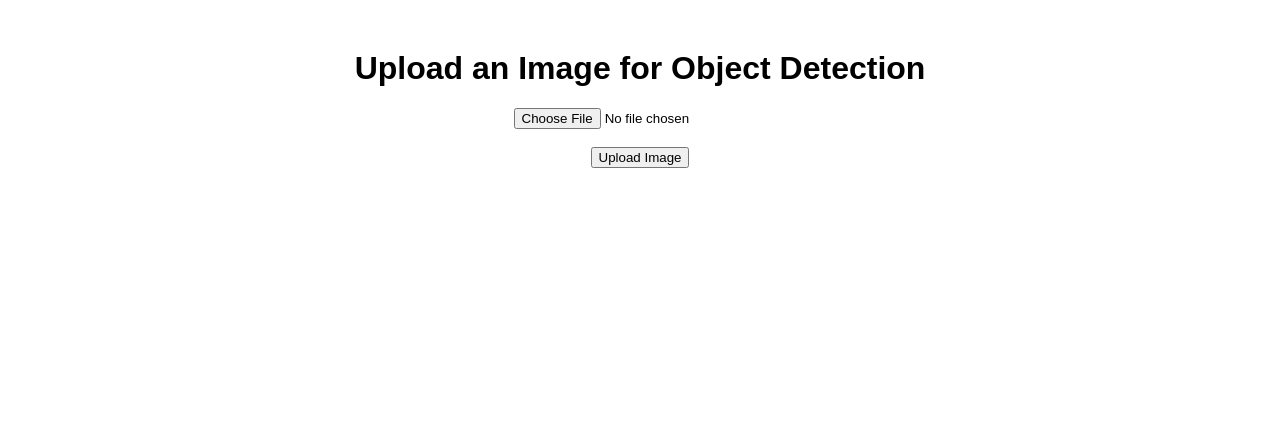
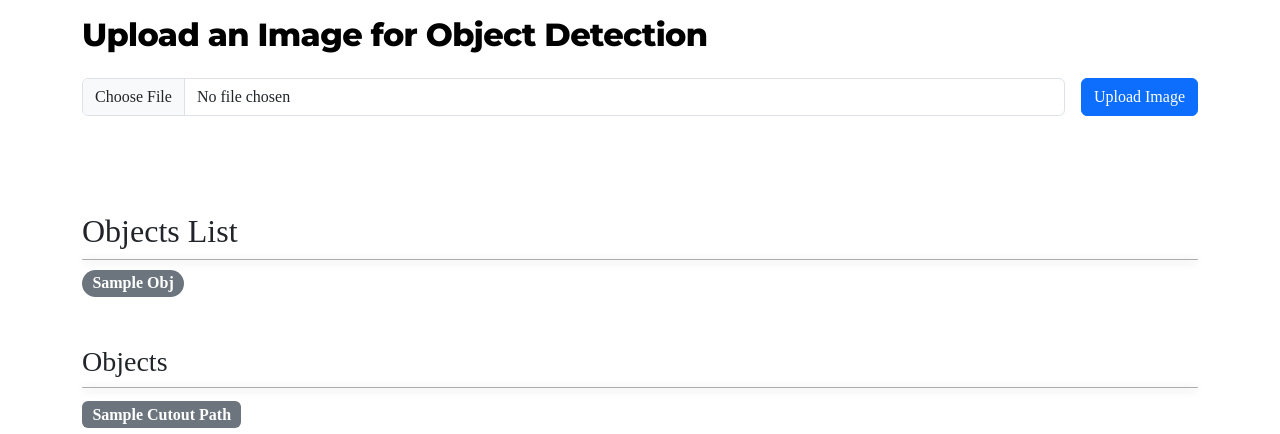
Before and after one commit to ranjeet-kumar-r/Object-Detection-and-Classification, a Flask app: template templates/index.html in a window 1280 px wide. Shown: the top 434 px of the page. Before the commit the page ends 168 px from the top, so only its background shows below. Run offline with Flask 3, Linux system fonts and the light colour scheme; the template is opened without the code that fills it: most values are stand-ins (such as "Sample title", 1, 10 or a date in 2020).

Commit message:
Basic working and design complete

```diff
--- a/app.py
+++ b/app.py
@@ -1,3 +1,4 @@
+import copy
 import os
 import cv2
 import numpy as np
@@ -12,6 +13,10 @@ app = Flask(__name__)
 # Folder to store uploaded images
 UPLOAD_FOLDER = 'static/uploads/'
 app.config['UPLOAD_FOLDER'] = UPLOAD_FOLDER
+
+# Ensure the upload folder exists
+if not os.path.exists(UPLOAD_FOLDER):
+    os.makedirs(UPLOAD_FOLDER)
 
 # Allowed file extensions for uploads
 ALLOWED_EXTENSIONS = {'png', 'jpg', 'jpeg', 'gif'}
@@ -46,58 +51,62 @@ def delete_previous_image(upload_folder):
         except Exception as e:
             print(f"Error deleting file {file_path}: {e}")
 
-# Object detection function
-def detect_objects(image_path):
+# Object detection and cut-out function
+def detect_objects_and_cutout(image_path):
     img = cv2.imread(image_path)
     img_rgb = cv2.cvtColor(img, cv2.COLOR_BGR2RGB)
     img_tensor = tf.convert_to_tensor(img_rgb, dtype=tf.uint8)
     img_tensor = tf.expand_dims(img_tensor, 0)  # Add batch dimension
 
-    # Perform detection (assuming 'detector' is defined)
+    # Perform detection
     detections = detector(img_tensor)
 
     # Extract detection results
     num_detections = int(detections.pop('num_detections'))
-    detections = {key: value[0, :num_detections].numpy()
-                 for key, value in detections.items()}
+    detections = {key: value[0, :num_detections].numpy() for key, value in detections.items()}
     detections['num_detections'] = num_detections
     detections['detection_classes'] = detections['detection_classes'].astype(np.int64)
 
-    # Set confidence threshold
     confidence_threshold = 0.5
     detected_objects = []
 
-    # Draw bounding boxes and labels on the image
+    cutout_paths = []  # To store paths of individual object cutouts
+    processed_img = copy.deepcopy(img)
+
     for i in range(num_detections):
         score = detections['detection_scores'][i]
         if score < confidence_threshold:
             continue
+
         box = detections['detection_boxes'][i]
         class_id = detections['detection_classes'][i]
         class_name = labels[class_id - 1] if class_id <= len(labels) else 'N/A'
-        print(class_id, class_name, labels)
-        # Store detected object name and score
+
+        # Get the bounding box coordinates
+        height, width, _ = img.shape
+        ymin, xmin, ymax, xmax = box
+        (left, right, top, bottom) = (int(xmin * width), int(xmax * width), int(ymin * height), int(ymax * height))
+
+        # Cut out the object from the image
+        cutout = img[top:bottom, left:right]
+        cutout_filename = f"cutout_{class_name}_{i}.jpg"
+        cutout_path = os.path.join(app.config['UPLOAD_FOLDER'], cutout_filename)
+        cv2.imwrite(cutout_path, cutout)
+        cutout_paths.append((cutout_filename, class_name))
         detected_objects.append(f"{class_name} ({int(score * 100)}%)")
 
-        # Convert box coordinates from normalized to pixel values
-        height, width, _ = img.shape
-        ymin, xmin, ymax, xmax = box
-        (left, right, top, bottom) = (xmin * width, xmax * width,
-                                      ymin * height, ymax * height)
 
-        # Draw the bounding box
-        cv2.rectangle(img, (int(left), int(top)), (int(right), int(bottom)), (0, 255, 0), 2)
-        # Put label near the bounding box
-        label = f"{class_name}: {int(score * 100)}%"
-        cv2.putText(img, label, (int(left), int(top) - 10),
-                    cv2.FONT_HERSHEY_SIMPLEX, 0.5, (0, 255, 0), 2)
+        # Draw bounding box on the original image
+        cv2.rectangle(processed_img, (left, top), (right, bottom), (0, 255, 0), 2)
+        cv2.putText(processed_img, f"{int(score * 100)}%", (left, top - 10), cv2.FONT_HERSHEY_SIMPLEX, 0.5, (0, 255, 0), 2)
 
-    # Save the output image with bounding boxes
-    output_filename = "output_" + os.path.basename(image_path)
-    output_path = os.path.join(UPLOAD_FOLDER, output_filename)
-    cv2.imwrite(output_path, img)
 
-    return output_filename, detected_objects
+    # Save the image with bounding boxes
+    processed_image_file_name = "processed_" + os.path.basename(image_path)
+    processed_image_path = os.path.join(UPLOAD_FOLDER, processed_image_file_name)
+    cv2.imwrite(processed_image_path, processed_img)
+
+    return detected_objects, cutout_paths, processed_image_file_name
 
 @app.route('/', methods=['GET', 'POST'])
 def upload_file():
@@ -116,14 +125,12 @@ def upload_file():
             filename = secure_filename(file.filename)
             file_path = os.path.join(app.config['UPLOAD_FOLDER'], filename)
             file.save(file_path)
+            # Perform object detection and cut out objects
+            detected_objects, cutout_paths, processed_image_path = detect_objects_and_cutout(file_path)
 
-            # Perform object detection and get detected object names
-            output_filename, detected_objects = detect_objects(file_path)
-
-            # Redirect to display the detected image and objects
-            return render_template('index.html', filename=filename, output_image=output_filename, detected_objects=detected_objects)
-
-    return render_template('index.html', filename=None, output_image=None, detected_objects=[])
+            # Redirect to display the detected objects and cutouts
+            return render_template('index.html',filename=filename, processed_image_path=processed_image_path, detected_objects=detected_objects, cutout_paths=cutout_paths)
+    return render_template('index.html', filename=None, processed_image_path=None, detected_objects=[], cutout_paths=[], )
 
 @app.route('/uploads/<filename>')
 def uploaded_file(filename):
--- /dev/null
+++ b/static/script.js
@@ -0,0 +1,42 @@
+const form = document.getElementById('uploadForm');
+        form.addEventListener('submit', function() {
+            const progress = document.querySelector('.progress');
+            const progressBar = document.getElementById('progressBar');
+            const progressOverlay = document.getElementById('progressOverlay');
+
+            // Show progress overlay and bar
+            progress.style.display = 'block';
+            progressOverlay.style.display = 'block';
+
+            let width = 0;
+            let interval = setInterval(function() {
+                console.log(width);
+
+                if (width >= 100) {
+                    clearInterval(interval);
+                } else {
+                    width += 10;
+                    progressBar.style.width = width + '%';
+                    progressBar.innerHTML = width + '%';
+                }
+            }, 300);
+        });
+
+        const fileInput = document.getElementById('fileInput');
+        const imagePreviewContainer = document.getElementById('imagePreviewContainer');
+        const imagePreview = document.getElementById('imagePreview');
+        const resultContainer = document.getElementById("result");
+
+        fileInput.addEventListener('change', function() {
+            const file = fileInput.files[0];
+            if (file) {
+                const reader = new FileReader();
+                reader.onload = function(e) {
+                    imagePreview.src = e.target.result;
+                    resultContainer.style.display = 'none';
+                    imagePreviewContainer.style.display = 'block';
+
+                };
+                reader.readAsDataURL(file);
+            }
+        });
--- /dev/null
+++ b/static/style.css
@@ -0,0 +1,76 @@
+@import url('https://fonts.googleapis.com/css2?family=Montserrat:ital,wght@0,100..900;1,100..900&display=swap');
+
+body {
+    font-family:work sans;
+}
+
+.header {
+    padding: 16px 0;
+    font-size: 32px;
+    font-weight: 800;
+    letter-spacing: -0.02em;
+    line-height: 2.4rem;
+    color: #000;
+    font-family: "Montserrat", sans-serif;
+}
+
+.min-width-fit-content {
+    min-width: fit-content;
+  }
+
+.image-container {
+    width: 30vw;
+    height: 30vh;
+    overflow: hidden;
+    position: relative;
+    border: 1px solid #ccc;
+    border-radius: 6px;
+    background-color: black;
+  }
+
+  .image-container img {
+    width: 100%;
+    height: 100%;
+    object-fit: contain;
+    object-position: center;
+  }
+
+.overlay {
+    position: absolute;
+    top: 0;
+    left: 0;
+    right: 0;
+    bottom: 0;
+    background: rgba(0, 0, 0, 0.5);
+    display: flex;
+    align-items: center;
+    justify-content: center;
+    color: white;
+}
+
+.progress-text {
+    font-size: 2em;
+}
+
+#result {
+    margin-bottom: 400px;
+}
+
+.divider {
+    margin-bottom: 10px;
+    height: 1px;
+    width: 100%;
+    background-color: rgb(176, 172, 172);
+    border-radius: 2px; /* Adds rounded corners */
+    box-shadow: 0 2px 8px rgba(0, 0, 0, 0.3); /* Adds shadow */
+}
+
+.badge {
+    font-size: 16px;
+    text-transform: capitalize;
+}
+
+.cutout {
+    max-width: 100%;
+    overflow-x: auto;
+}
--- a/templates/index.html
+++ b/templates/index.html
@@ -1,52 +1,133 @@
 <!DOCTYPE html>
 <html lang="en">
   <head>
-    <meta charset="UTF-8">
-    <meta name="viewport" content="width=device-width, initial-scale=1.0">
-    <title>Object Detection in Images</title>
-    <style>
-        body {
-            font-family: Arial, sans-serif;
-            text-align: center;
-            margin-top: 50px;
-        }
-        img {
-            margin-top: 20px;
-            border: 2px solid #ccc;
-        }
-        ul {
-            list-style-type: none;
-            padding: 0;
-        }
-        li {
-            font-size: 18px;
-            margin-top: 10px;
-        }
-    </style>
+    <meta charset="UTF-8" />
+    <meta name="viewport" content="width=device-width, initial-scale=1.0" />
+    <title>Object Detection</title>
+    <!-- Bootstrap CSS -->
+    <link
+      href="https://cdn.jsdelivr.net/npm/bootstrap@5.3.0/dist/css/bootstrap.min.css"
+      rel="stylesheet"
+    />
+    <!-- Custom CSS -->
+    <link
+      href="{{ url_for('static', filename='style.css') }}"
+      rel="stylesheet"
+    />
   </head>
   <body>
-    <h1>Upload an Image for Object Detection</h1>
+    <div class="container">
+      <h1 class="header">Upload an Image for Object Detection</h1>
 
-    <form method="POST" enctype="multipart/form-data">
-        <input type="file" name="file" accept="image/*" required>
-        <br><br>
-        <input type="submit" value="Upload Image">
+      <!-- Upload Form -->
+      <form
+        method="POST"
+        enctype="multipart/form-data"
+        id="uploadForm"
+        class="d-flex gap-3"
+      >
+        <input
+          id="fileInput"
+          type="file"
+          name="file"
+          accept="image/*"
+          class="form-control"
+          required
+        />
+        <button type="submit" class="btn btn-primary min-width-fit-content">
+          Upload Image
+        </button>
       </form>
 
+      <div class="mt-5" id="imagePreviewContainer" style="display: none">
+        <h2>Image Preview</h2>
+        <div class="image-container">
+          <img id="imagePreview" class="img-fluid" alt="Image Preview" />
+          <div class="overlay" id="progressOverlay" style="display: none">
+            <div class="progress" style="display: none; height: 100%">
+              <div
+                class="progress-bar progress-bar-striped progress-bar-animated"
+                id="progressBar"
+                style="height: 300px"
+              >
+                0%
+              </div>
+            </div>
+          </div>
+        </div>
+      </div>
+
+      <!-- Display Uploaded Images -->
+      <div class="mt-5" id="result">
+        <div class="d-flex justify-content-between">
           {% if filename %}
-        <h2>Original Image:</h2>
-        <img src="{{ url_for('uploaded_file', filename=filename) }}" alt="Uploaded Image" width="500">
+          <div>
+            <h2>Original Image</h2>
+            <div class="image-container">
+              <img
+                src="{{ url_for('uploaded_file', filename=filename) }}"
+                alt="Uploaded Image"
+                class="img-fluid"
+                id="uploadedImage"
+              />
+            </div>
+          </div>
+
           {% endif %}
 
-    {% if output_image %}
-        <h2>Detected Objects:</h2>
-        <img src="{{ url_for('uploaded_file', filename=output_image) }}" alt="Detected Objects" width="500">
-        <h3>Objects detected in the image:</h3>
-        <ul>
+          <!-- Display Uploaded Image -->
+          {% if processed_image_path %}
+          <div>
+            <h2>Processed Image</h2>
+            <div class="image-container">
+              <img
+                src="{{ url_for('uploaded_file', filename=processed_image_path) }}"
+                alt="Uploaded Image"
+                class="img-fluid"
+                id="uploadedImage"
+              />
+            </div>
+          </div>
+          {% endif %}
+        </div>
+
+        <!-- Display Detected Objects -->
+        {% if detected_objects %}
+        <div class="mt-5">
+          <h2>Objects List</h2>
+          <div class="divider"></div>
+          <div class="d-flex gap-2 flex-wrap">
             {% for obj in detected_objects %}
-                <li>{{ obj }}</li>
+            <span class="badge rounded-pill text-bg-secondary">{{ obj }}</span>
+            <!-- <li class="list-group-item">{{ obj }}</li> -->
             {% endfor %}
-        </ul>
+          </div>
+          <!-- <ul class="list-group"> -->
+
+          <!-- </ul> -->
+        </div>
+        {% endif %} {% if cutout_paths %}
+        <h3 class="mt-5">Objects</h3>
+        <div class="divider"></div>
+        <div class="cutout d-flex gap-3">
+          {% for cutout, label in cutout_paths %}
+          <div class="mb-4">
+            <h4><span class="badge text-bg-secondary">{{ label }}</span></h4>
+            <div class="image-container">
+              <img
+                src="{{ url_for('uploaded_file', filename=cutout) }}"
+                alt="Object Cutout"
+                class="img-fluid"
+              />
+            </div>
+          </div>
+          {% endfor %}
+        </div>
         {% endif %}
+      </div>
+    </div>
+    <!-- Bootstrap JS and Custom Script -->
+    <script src="https://cdn.jsdelivr.net/npm/bootstrap@5.3.0/dist/js/bootstrap.bundle.min.js"></script>
+    <script src="{{ url_for('static', filename='script.js') }}"></script>
   </body>
 </html>
```
Lines whose indentation alone changed are shown as unchanged.
